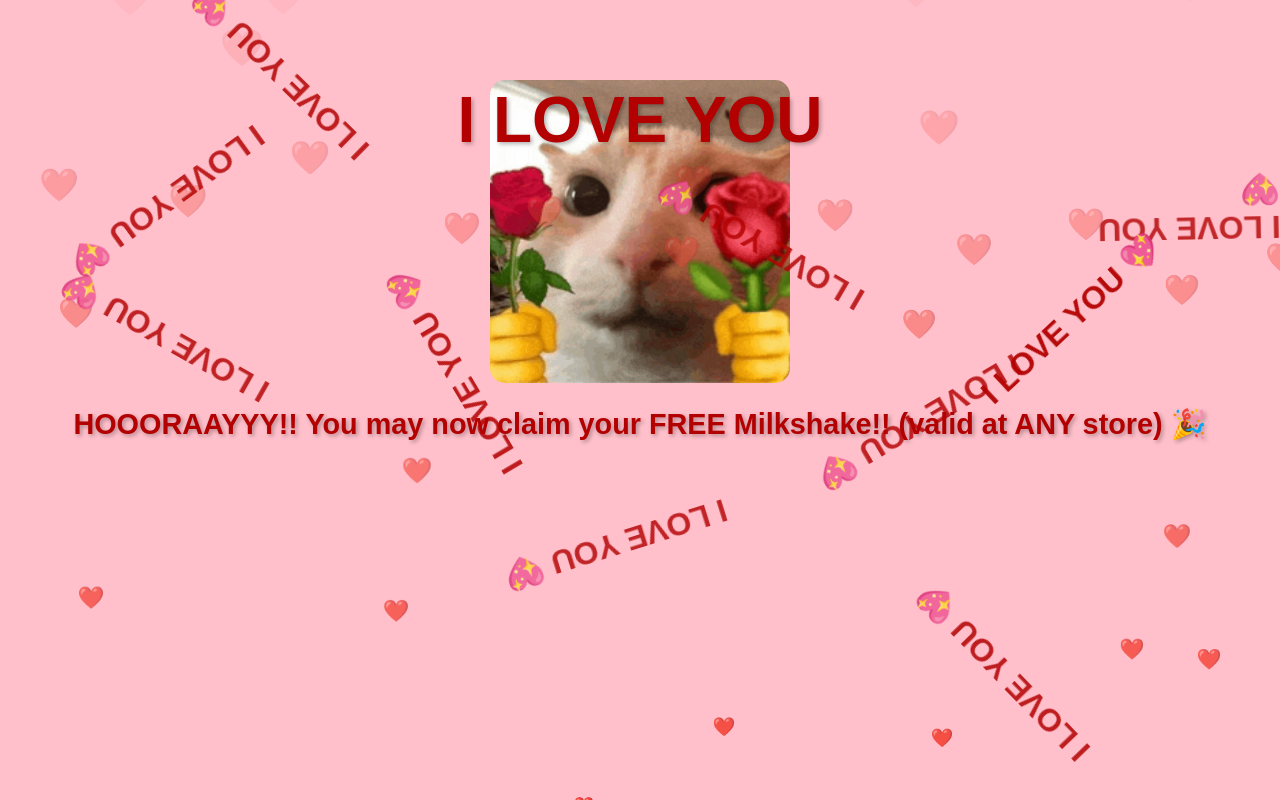
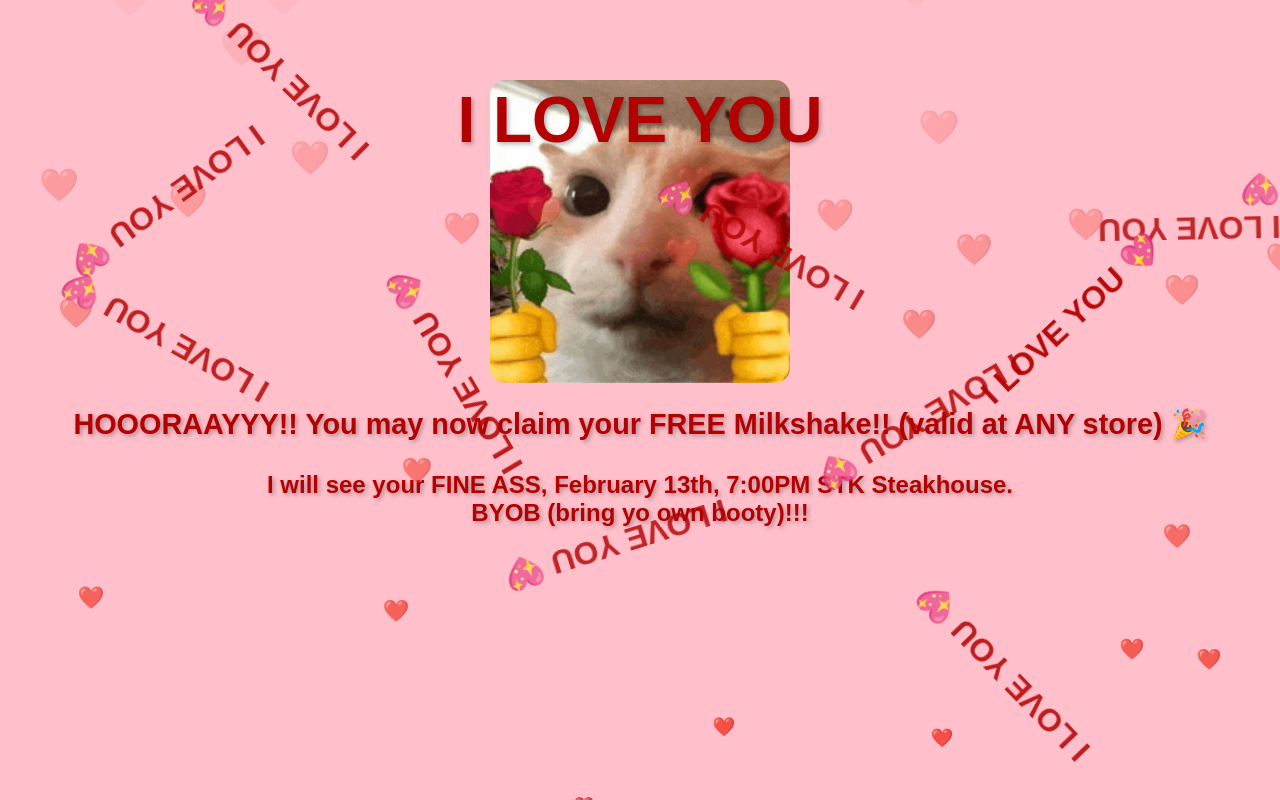
Before and after one commit to christiannbal/ValentinesDay, a plain HTML site: page index.html in a window 1280 px wide. Both pictures are taken after a click on the button "Yes". Drawn offline with Linux system fonts and the light colour scheme.

Commit message:
IS THIS THE DAGGER?

```diff
--- a/index.html
+++ b/index.html
@@ -8,7 +8,6 @@
 </head>
 <body>
 
-    <!-- First screen: Proposal -->
     <div class="container" id="proposalScreen">
         <h1>Will you be my Valentine?</h1>
         <img src="images/dino.jpg" alt="Cute dino" class="dino-image">
@@ -18,13 +17,18 @@
         </div>
     </div>
 
-    <!-- Second screen: Celebration -->
 <div class="celebration-screen" id="celebrationScreen">
     <div class="hearts-container"></div>
     <h1 class="love-text">I LOVE YOU</h1>
     <img src="images/kat.gif" alt="Celebration GIF" class="celebration-dino">
     <h2 class="hooray-text">HOOORAAYYY!! You may now claim your FREE Milkshake!! (valid at ANY store) 🎉</h2>
+
+    <h2 class="extra-text">
+        I will see your FINE ASS, February 13th, 7:00PM STK Steakhouse. <br>
+        BYOB (bring yo own booty)!!!
+    </h2>
 </div>
+
 
     <script src="script.js"></script>
 </body>
--- a/script.js
+++ b/script.js
@@ -6,13 +6,12 @@ const heartsContainer = document.querySelector(".hearts-container");
 
 // When "Yes" is clicked, switch to the celebration screen
 yesButton.addEventListener("click", function() {
-    proposalScreen.style.display = "none"; // Hide first screen
-    celebrationScreen.style.display = "block"; // Show celebration screen
-    createFloatingHearts(); // Trigger heart animation
-    createSpinningText(); // Trigger spinning "I LOVE YOU" text animation
+    proposalScreen.style.display = "none";
+    celebrationScreen.style.display = "block";
+    createFloatingHearts();
+    createSpinningText();
 });
 
-// When "No" is hovered over, move it randomly
 var noButton = document.getElementById("no");
 noButton.addEventListener("mouseover", function() {
     var i = Math.floor(Math.random() * window.innerWidth - 100);
@@ -28,11 +27,10 @@ function createFloatingHearts() {
         let heart = document.createElement("div");
         heart.classList.add("heart");
         heart.innerHTML = "❤️"; // Red heart emoji
-        heart.style.left = Math.random() * 100 + "vw"; // Random position
-        heart.style.animationDuration = Math.random() * 3 + 2 + "s"; // Random speed
+        heart.style.left = Math.random() * 100 + "vw";
+        heart.style.animationDuration = Math.random() * 3 + 2 + "s";
         heartsContainer.appendChild(heart);
 
-        // Remove heart after animation completes
         setTimeout(() => {
             heart.remove();
         }, 5000);
--- a/styles.css
+++ b/styles.css
@@ -146,3 +146,13 @@ button {
     color: #b30000; /* Dark Red */
     animation: spinText 5s linear infinite;
 }
+
+/* Extra text at the bottom */
+.extra-text {
+    font-size: 1.5rem;
+    font-weight: bold;
+    color: #b30000; /* Dark Red */
+    text-shadow: 2px 2px 4px rgba(0, 0, 0, 0.3);
+    text-align: center;
+    margin-top: 30px;
+}
```
Lines whose indentation alone changed are shown as unchanged.
